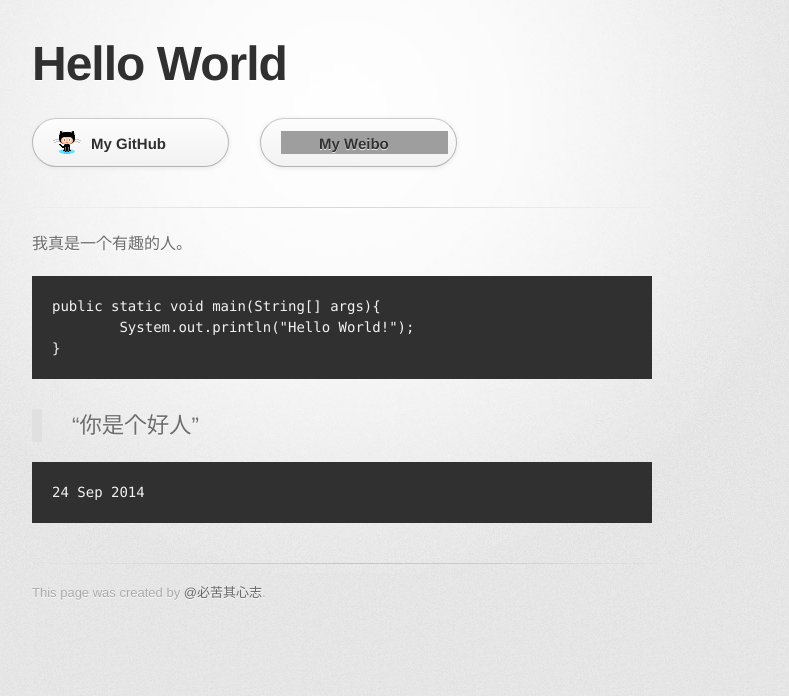
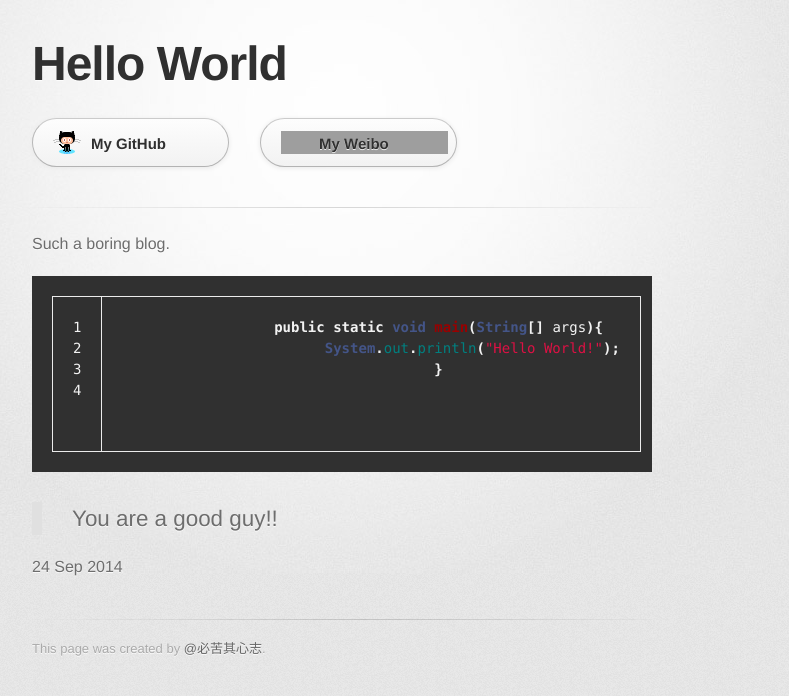
Before and after one commit to huanghuayuan/liangbizhi.github.io, a Jekyll site: the page built from _posts/2014-09-24-hello-world.html, in a window 1280 px wide. Shown: the top 696 px of the page, without its empty margins (298-1087 px from the left). Built offline with Jekyll 4.4.1, drawn with Linux system fonts in a browser that asks for light colours; grey boxes are pictures that could not be loaded.

Commit message:
something change

```diff
--- a/_config.yml
+++ b/_config.yml
@@ -1 +1,3 @@
 baseurl: /
+
+pygments:       true
--- a/_posts/2014-09-24-hello-world.html
+++ b/_posts/2014-09-24-hello-world.html
@@ -5,12 +5,14 @@ title: Hello World
 <section id="main_content">
 	<article>
 		<p>
-		我真是一个有趣的人。
+		Such a boring blog.
 		</p>
-		<pre>public static void main(String[] args){
-	System.out.println("Hello World!");
-}</pre>
-		<blockquote>“你是个好人”</blockquote>
-		<pre>{{ page.date | date_to_string }}</pre>
+		{% highlight java linenos %}
+		public static void main(String[] args){
+			System.out.println("Hello World!");
+		}
+		{% endhighlight %}
+		<blockquote>You are a good guy!!</blockquote>
 	</article>
+	{{ page.date | date_to_string }}
 </section>
```
